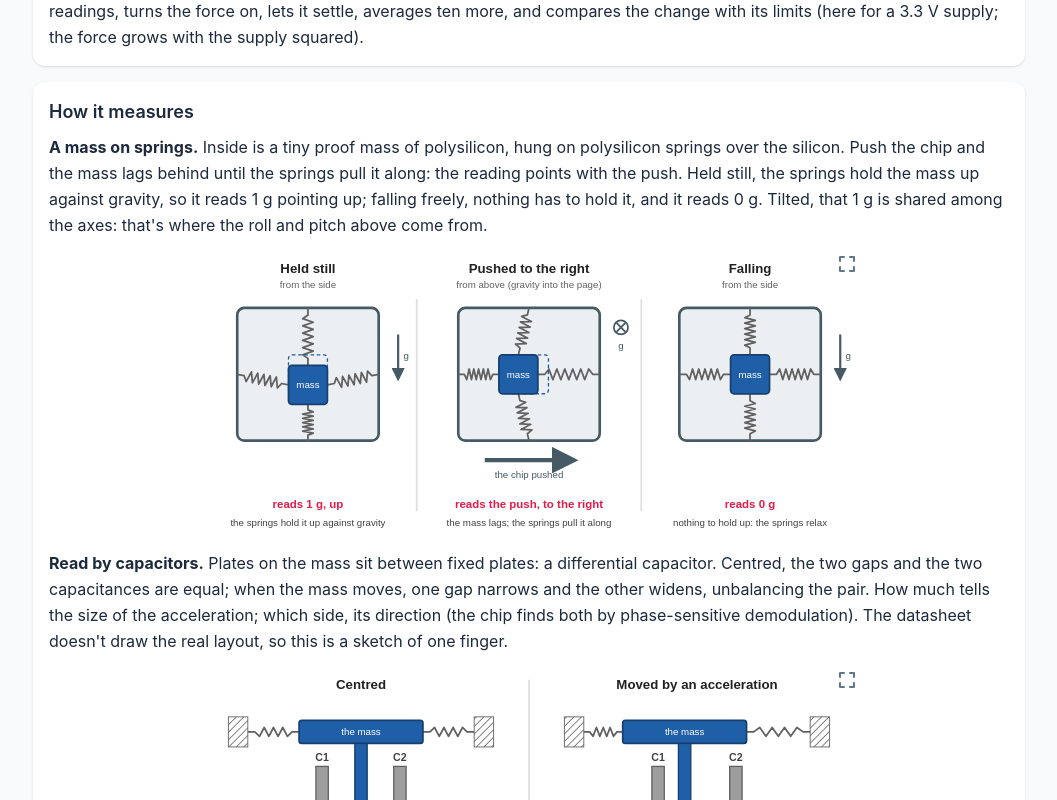
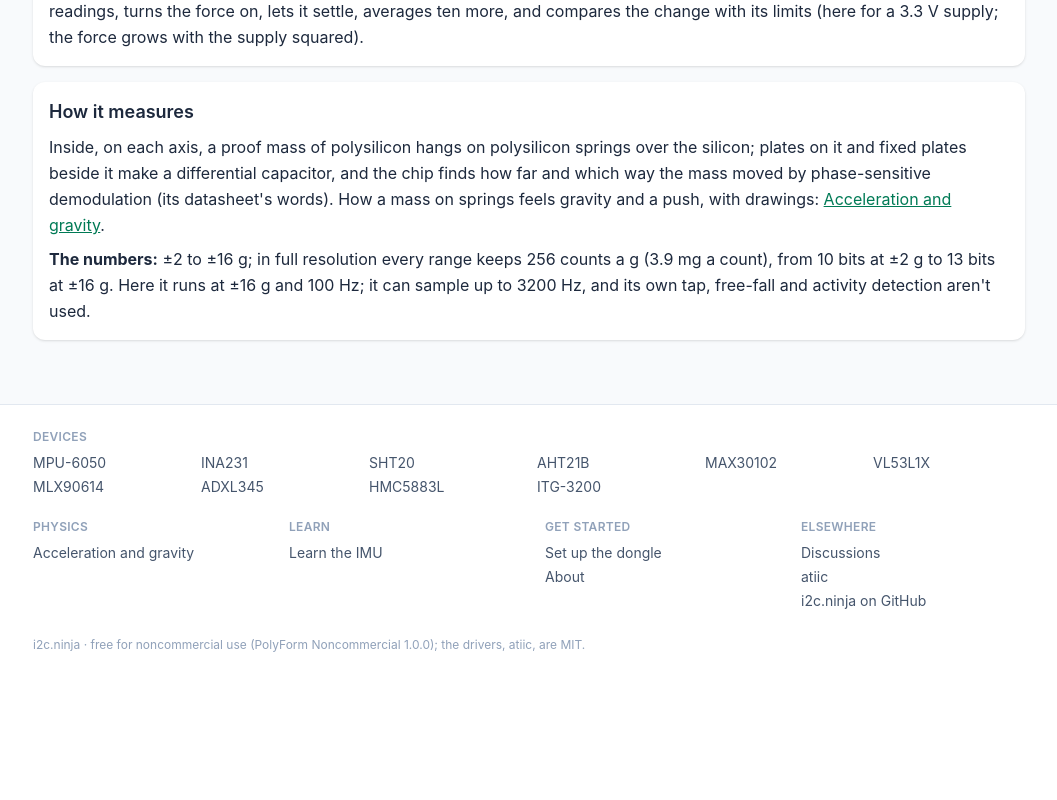
Before and after one commit to aguegu/i2c.ninja, a Vue app: page /adxl345 in a window 1280 px wide. Shown: the part 2260-3060 px from the top of the page, without its empty margins (111-1168 px from the left). After the commit the page ends 2933 px from the top, so only its background shows below. Built offline with nearby package versions, Linux system fonts and the light colour scheme.

Commit message:
ADXL345 page: How it measures shortened to its own (polysilicon, the differential capacitor, phase-sensitive demodulation, the numbers), the physics and drawings linked: Acceleration and gravity
Co-Authored-By: Claude Opus 5.5 <noreply@anthropic.com>

```diff
--- a/src/views/Adxl345View.vue
+++ b/src/views/Adxl345View.vue
@@ -80,13 +80,8 @@ const card = 'rounded-xl bg-white p-4 shadow-sm dark:bg-slate-800';
     <section :class="[card, 'leading-relaxed']">
       <h2 class="mb-2 text-lg font-semibold">How it measures</h2>
       <p class="mb-2">
-        <b>A mass on springs.</b> Inside is a tiny proof mass of polysilicon, hung on polysilicon springs over the silicon. Push the chip and the mass lags behind until the springs pull it along: the reading points with the push. Held still, the springs hold the mass up against gravity, so it reads 1 g pointing up; falling freely, nothing has to hold it, and it reads 0 g. Tilted, that 1 g is shared among the axes: that's where the roll and pitch above come from.
+        Inside, on each axis, a proof mass of polysilicon hangs on polysilicon springs over the silicon; plates on it and fixed plates beside it make a differential capacitor, and the chip finds how far and which way the mass moved by phase-sensitive demodulation (its datasheet's words). How a mass on springs feels gravity and a push, with drawings: <RouterLink to="/physics/acceleration" class="text-emerald-700 underline dark:text-emerald-400">Acceleration and gravity</RouterLink>.
       </p>
-      <SvgDrawing src="/adxl345-mass-springs.svg" alt="Three moments of a mass on springs in a chip: held still the mass sags and it reads 1 g up; pushed to the right (seen from above) the mass lags left and it reads the push to the right; falling, the springs relax and it reads 0 g" class="mx-auto mb-3 w-full max-w-2xl" />
-      <p class="mb-2">
-        <b>Read by capacitors.</b> Plates on the mass sit between fixed plates: a differential capacitor. Centred, the two gaps and the two capacitances are equal; when the mass moves, one gap narrows and the other widens, unbalancing the pair. How much tells the size of the acceleration; which side, its direction (the chip finds both by phase-sensitive demodulation). The datasheet doesn't draw the real layout, so this is a sketch of one finger.
-      </p>
-      <SvgDrawing src="/adxl345-capacitor.svg" alt="A finger on the mass between two fixed plates, C1 and C2: centred, equal gaps, C1 equals C2 and it reads 0; moved toward C1, C1 grows and C2 shrinks: the difference is how much, the bigger one which way" class="mx-auto mb-3 w-full max-w-2xl" />
       <p>
         <b>The numbers:</b> ±2 to ±16 g; in full resolution every range keeps 256 counts a g (3.9 mg a count), from 10 bits at ±2 g to 13 bits at ±16 g. Here it runs at ±16 g and 100 Hz; it can sample up to 3200 Hz, and its own tap, free-fall and activity detection aren't used.
       </p>
```
